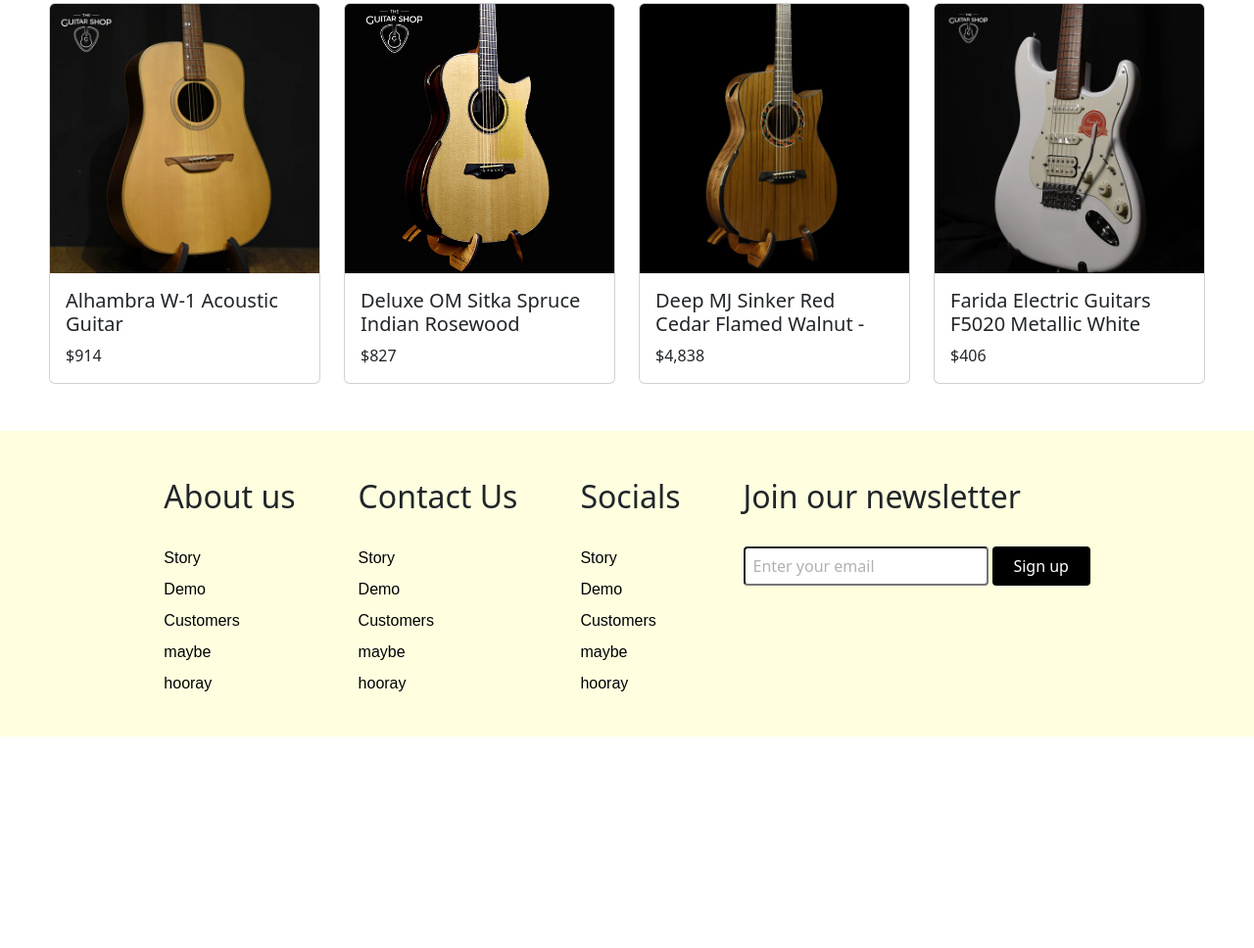
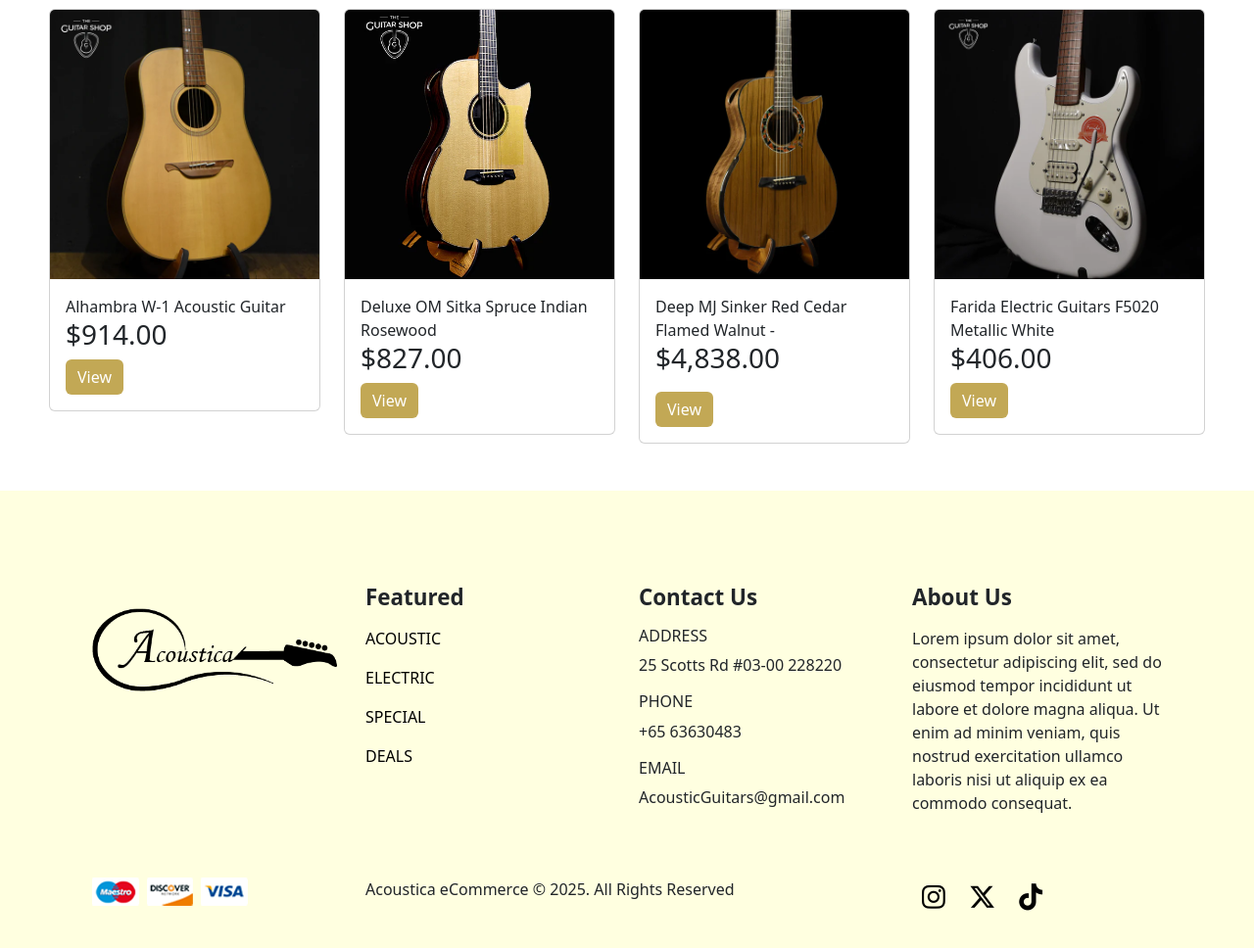
Before and after one commit to Andrew-Burke36/Integrated_Project1, a plain HTML site: page index.html in a window 1280 px wide. Shown: the part 604-1572 px from the top of the page at 98% size. Before the commit the page ends 1356 px from the top, so only its background shows below. Drawn offline with nearby package versions, Linux system fonts and the light colour scheme; files that its build step writes are made by us from their sources; a web font is replaced by a local one.

Commit message:
Redesigned interface for better experience

```diff
--- a/index.html
+++ b/index.html
@@ -11,39 +11,30 @@
   </head>
       <body>
         <header>
-                <nav class="navbar navbar-expand-lg">
+          <nav class="navbar navbar-expand-lg py-4">
             <div class="container-fluid">
               <a class="navbar-brand" href="index.html"><img class="logo" src="images/logo/company_logo.png" alt="Acoustica"></a>
               <button class="navbar-toggler" type="button" data-bs-toggle="collapse" data-bs-target="#navbarSupportedContent" aria-controls="navbarSupportedContent" aria-expanded="false" aria-label="Toggle navigation">
                 <span class="navbar-toggler-icon"></span>
               </button>
               <div class="collapse navbar-collapse" id="navbarSupportedContent">
-                        <ul class="navbar-nav me-auto mb-2 mb-lg-0">
+                <ul class="navbar-nav ms-auto">
                   <li class="nav-item">
-                            <a class="nav-link active" aria-current="page" href="index.html">Home</a>
+                    <a class="nav-link" href="index.html">Home</a>
+                  </li>
+                  <li class="nav-item">
+                    <a class="nav-link" href="Shop.html">Shop</a>
                   </li>
                   <li class="nav-item">
                     <a class="nav-link" href="aboutus.html">About Us</a>
                   </li>
-                          <li class="nav-item dropdown">
-                            <a class="nav-link dropdown-toggle" href="shop.html" role="button" data-bs-toggle="dropdown" aria-expanded="false">
-                              Shop
-                            </a>
-                            <ul class="dropdown-menu">
-                              <li><a class="dropdown-item" href="shop.html">Catalogue</a></li>
-                              <li><a class="dropdown-item" href="#">Another action</a></li>
-                              <li><hr class="dropdown-divider"></li>
-                              <li><a class="dropdown-item" href="#">Something else here</a></li>
-                            </ul>
+                  <li class="nav-item">
+                    <a class="nav-link" href="aboutus.html">Contact Us</a>
                   </li>
                   <li class="nav-item">
-                            <a class="nav-link disabled"></a>
+                    <i class="fa-solid fa-magnifying-glass"></i>
+                    <i class="fa-solid fa-bag-shopping"></i>
                   </li>
-                        </ul>
-                        <form class="d-flex" role="search">
-                          <input class="form-control me-2" type="search" placeholder="Search" aria-label="Search">
-                          <button class="btn btn-outline-success" type="submit">Search</button>
-                        </form>
               </div>
             </div>
           </nav>
@@ -61,7 +52,7 @@
                 </div>
                 <div class="carousel-inner">
                   <div class="carousel-item active">
-                          <img src="images/content/SL_CNY25_Long-Banner-Slideshow_Desktop_1350_405_1x_2700_810_2x_9473b811-2be1-4792-9373-bd51d088d1b0_2220x666_crop_top.webp" class="d-block w-100" alt="...">
+                    <a href="shop.html"><img src="images/content/SL_CNY25_Long-Banner-Slideshow_Desktop_1350_405_1x_2700_810_2x_9473b811-2be1-4792-9373-bd51d088d1b0_2220x666_crop_top.webp" class="d-block w-100" alt="..."></a>
                   </div>
                   <div class="carousel-item">
                     <img src="..." class="d-block w-100" alt="...">
@@ -90,8 +81,9 @@
                     <div class="card">
                       <img src="images/content/acousticguitar_1.webp" class="card-img-top" alt="...">
                       <div class="card-body">
-                              <h5 class="card-title">Alhambra W-1 Acoustic Guitar</h5>
-                              <p class="card-text">$914</p>
+                        <span class="card-title">Alhambra W-1 Acoustic Guitar</span>
+                        <h3 class="card-text">$914.00</h3>
+                        <a href="AcousticGuitarPage.html" class="btn btn-primary">View</a>
                       </div>
                     </div>
                   </div>
@@ -99,8 +91,9 @@
                     <div class="card">
                       <img src="images/content/acousticguitar_2.webp" class="card-img-top" alt="...">
                       <div class="card-body">
-                              <h5 class="card-title">Deluxe OM Sitka Spruce Indian Rosewood</h5>
-                              <p class="card-text">$827</p>
+                        <span class="card-title">Deluxe OM Sitka Spruce Indian Rosewood</span>
+                        <h3 class="card-text">$827.00</h3>
+                        <a href="#" class="btn btn-primary">View</a>
                       </div>
                     </div>
                   </div>
@@ -108,8 +101,9 @@
                     <div class="card">
                       <img src="images/content/acousticguitar_3.webp" class="card-img-top" alt="...">
                       <div class="card-body">
-                              <h5 class="card-title">Deep MJ Sinker Red Cedar Flamed Walnut -</h5>
-                              <p class="card-text">$4,838</p>
+                        <span class="card-title">Deep MJ Sinker Red Cedar Flamed Walnut -</span>
+                        <h3 class="card-text">$4,838.00</p>
+                        <a href="#" class="btn btn-primary">View</a>
                       </div>
                     </div>
                   </div>
@@ -117,8 +111,9 @@
                     <div class="card">
                       <img src="images/content/electricguitar_4.webp" class="card-img-top" alt="...">
                       <div class="card-body">
-                              <h5 class="card-title">Farida Electric Guitars F5020 Metallic White</h5>
-                              <p class="card-text">$406</p>
+                        <span class="card-title">Farida Electric Guitars F5020 Metallic White</span>
+                        <h3 class="card-text">$406.00</h3>
+                        <a href="#" class="btn btn-primary">View</a>
                       </div>
                     </div>
                   </div>
@@ -128,40 +123,62 @@
         </main>
 
         <!-- Footer bar -->
-            <footer>
-              <div class="footer-container">
-                <div class="footer-heading footer-1">
-                  <h2>About us</h2>
-                  <a href="#">Story</a>
-                  <a href="#">Demo</a>
-                  <a href="#">Customers</a>
-                  <a href="#">maybe</a>
-                  <a href="#">hooray</a>
+        <footer class="mt-5 py-5">
+          <div class="row container mx-auto pt-5">
+            <div class="footer-one col-lg-3 col-md-6 col-12 py-4">
+                <img src="images/logo/company_logo.png" alt="" class="brand-logo">
             </div>
-                <div class="footer-heading footer-2">
-                  <h2>Contact Us</h2>
-                  <a href="#">Story</a>
-                  <a href="#">Demo</a>
-                  <a href="#">Customers</a>
-                  <a href="#">maybe</a>
-                  <a href="#">hooray</a>
-                </div>
-                <div class="footer-heading footer-3">
-                  <h2>Socials</h2>
-                  <a href="#">Story</a>
-                  <a href="#">Demo</a>
-                  <a href="#">Customers</a>
-                  <a href="#">maybe</a>
-                  <a href="#">hooray</a>
-                </div>
-                <div class="footer-email-form">
-                  <h2>Join our newsletter</h2>
-                  <input type="email" placeholder="Enter your email" id="footer-email">
-                  <input type="submit" value="Sign up" id="footer-email-btn">
+            <div class="footer-one col-lg-3 col-md-6 col-12">
+              <h5 class="pb-2">Featured</h5>
+              <ul class="text-uppercase list-unstyled">
+                <li><a href="">acoustic</a></li>
+                <li><a href="">electric</a></li>
+                <li><a href="">special</a></li>
+                <li><a href="">deals</a></li>
+              </ul>
             </div>
 
+            <div class="footer-one col-lg-3 col-md-6 col-12">
+              <h5 class="pb-2">Contact Us</h5>
+              <div>
+                <h6 class="text-uppercase">Address</h6>
+                <p>25 Scotts Rd #03-00 228220</p>
+              </div>
+              <div>
+                <h6 class="text-uppercase">Phone</h6>
+                <p>+65 63630483</p>
+              </div>
+              <div>
+                <h6 class="text-uppercase">Email</h6>
+                <p>AcousticGuitars@gmail.com</p>
+              </div>
             </div>
 
+            <div class="footer-one col-lg-3 col-md-6 col-12">
+              <h5 class="pb-2">About Us</h5>
+              <div>
+                <p>Lorem ipsum dolor sit amet, consectetur adipiscing elit, sed do eiusmod tempor incididunt ut labore et dolore magna aliqua. Ut enim ad minim veniam, quis nostrud exercitation ullamco laboris nisi ut aliquip ex ea commodo consequat.</p>
+              </div>
+            </div>
+          </div>
+
+          <div class="copyright mt-5">
+            <div class="row container mx-auto">
+              <div class="col-lg-3 col-md-6 col-12">
+                <img src="images/payment.png" alt="">
+              </div>
+
+              <div class="col-lg-3 col-md-6 col-12 text-nowrap">
+                <p>Acoustica eCommerce © 2025. All Rights Reserved </p>
+              </div>
+
+              <div class="col-lg-3 col-md-6 col-12 ms-auto">
+                <a href=""><i class="fa-brands fa-instagram"></i></a>
+                <a href=""><i class="fa-brands fa-x-twitter"></i></a>
+                <a href=""><i class="fa-brands fa-tiktok"></i></i></a>
+              </div>
+            </div>
+          </div>
         </footer>
         <script src="https://cdn.jsdelivr.net/npm/bootstrap@5.3.3/dist/js/bootstrap.bundle.min.js" integrity="sha384-YvpcrYf0tY3lHB60NNkmXc5s9fDVZLESaAA55NDzOxhy9GkcIdslK1eN7N6jIeHz" crossorigin="anonymous"></script>
         <script src="script.js"></script>
--- a/style.css
+++ b/style.css
@@ -7,26 +7,48 @@
 
 }
 
+/*Navigation bar */
 header {
     position: sticky;
     top: 0px;
     z-index: 1000;
-    width: 100%;
     box-shadow: 0px 2px 8px rgba(0,0,0,0.4);
-    padding: 1% 0;
-    background-color: lightyellow;
 }
 
 .navbar {
     background-color: lightyellow;
+    font-weight: bold;
+    font-family: "Montserrat", sans-serif;
+    font-size: 18px;
+}
+
+.nav-item {
+    padding: 0 18px;
+    color: black;
+    transition: 0.3s ease;
+}
+
+.navbar i {
+    font-size: 1.5rem;
+    padding: 6px 18px;
+    cursor: pointer;
+    transition: 0.3s ease;
+}
+
+.navbar i:hover {
+    color: #c2a855;
+}
+
+.nav-item .nav-link:hover {
+    color: #c2a855;
+}
+
+.icons {
+    font-size: 25px;
+    padding: 0px 15px 8px 0px;
 }
 
 /* Main content */
-img {
-    width: 100%;
-    height: auto;
-
-}
 
 .top-sellers {
     font-size: 30px;
@@ -42,10 +64,6 @@ a .logo {
     height: 100%;
 }
 
-.sidebar i {
-    color: black;
-    font-size: 1.5em;
-}
 
 .logo img {
     text-decoration: none;
@@ -53,21 +71,20 @@ a .logo {
     height: 100%;
 }
 
-.nav_bar {
-    display: flex;
-    justify-content: space-between;
-}
-
-.nav_icons i {
-    color: black;
-    padding: 0px 15px;
-    font-size: 1.5em;
-}
 
 .items {
     display: flex;
     justify-content: space-between;
     padding: 0px 50px;
+}
+
+.items .btn {
+    background-color: #c2a855;
+    border: none;
+}
+
+.items .btn:hover {
+    background-color: #9F8A46;
 }
 
 /* Filter Button */
@@ -104,77 +121,50 @@ button.active {
     display: none;
 }
 
+/* Footer */
 footer {
-    margin-top: 3rem;
-    padding-top: 3rem;
-    padding-bottom: 4rem;
     background-color: lightyellow;
 }
 
-.footer-container {
-    width: 80%;
-    height: 25vh;
-    display: flex;
-    justify-content: center;
-    flex-wrap: wrap;
-    margin: 0 auto;
+footer h5 {
+    font-weight: 700;
+    font-size: 1.4rem;
 }
 
-.footer-heading {
-    display: flex;
-    flex-direction: column;
-    margin-right: 4rem;
+footer li {
+    padding-bottom: 16px;
 }
 
-.footer-heading h2 {
-    margin-bottom: 2rem;
+footer li a {
+    text-decoration: none;
+    color: black;
+    transition: 0.3s ease;
 }
 
-.footer-heading a {
-    text-decoration: none;
-    color: black;
-    margin-bottom: 0.5rem;
-    transition: all 0.3s ease;
-    font-family: "Montserrat", sans-serif;
+footer li a:hover {
+    color: #c2a855;
 }
 
-.footer-heading a:hover {
-    color: #9F8A46;
+footer .copyright a {
+    color: black;
+    font-size: 1.7rem;
+    padding: 0px 10px;
+    margin-bottom: 50px;
 }
 
-.footer-email-form h2{
-    margin-bottom: 2rem;
+footer .copyright i {
+    transition: all 0.3s ease;
 }
 
-#footer-email {
-    width: 250px;
-    height: 40px;
-    border-radius: 4px;
-    outline: none;
-    padding-left: 0.5rem;
-    font-size: 1rem;
-    margin-bottom: 1rem;
-
+footer .copyright i:hover {
+    transform: scale(1.2);
 }
 
-#footer-email::placeholder {
-    color: #b1b1b1;
+footer .brand-logo {
+    width: 250px;
+    height: auto;
 }
 
-#footer-email-btn {
-    width: 100px;
-    height: 40px;
-    border-radius: 4px;
-    background-color: black;
-    outline: none;
-    border: none;
-    transition: all 0.3s ease;
-    color: white;
-}
-
-#footer-email-btn:hover {
-    background-color: #9F8A46;
-}
 
 @media screen and (max-width: 1150px) {
     .footer-container {
@@ -184,11 +174,19 @@ footer {
     .footer-email-form {
         margin-top: 4rem;
     }
+
+    .top-sellers {
+        font-size: 22px;
+    }
 }
 
 @media screen and (max-width: 820px) {
     .footer {
         padding-top: 2rem;
+    }
+
+    .top-sellers {
+        font-size: 18px;
     }
 }
 
@@ -200,4 +198,8 @@ footer {
     .footer-email-form {
         margin-top: 4rem;
     }
+
+    .top-sellers {
+        font-size: 16px;
+    }
 }
```
Also changed, not shown: shop.html (+121 -41 lines), images/payment.png (added). Lines whose indentation alone changed are shown as unchanged.
